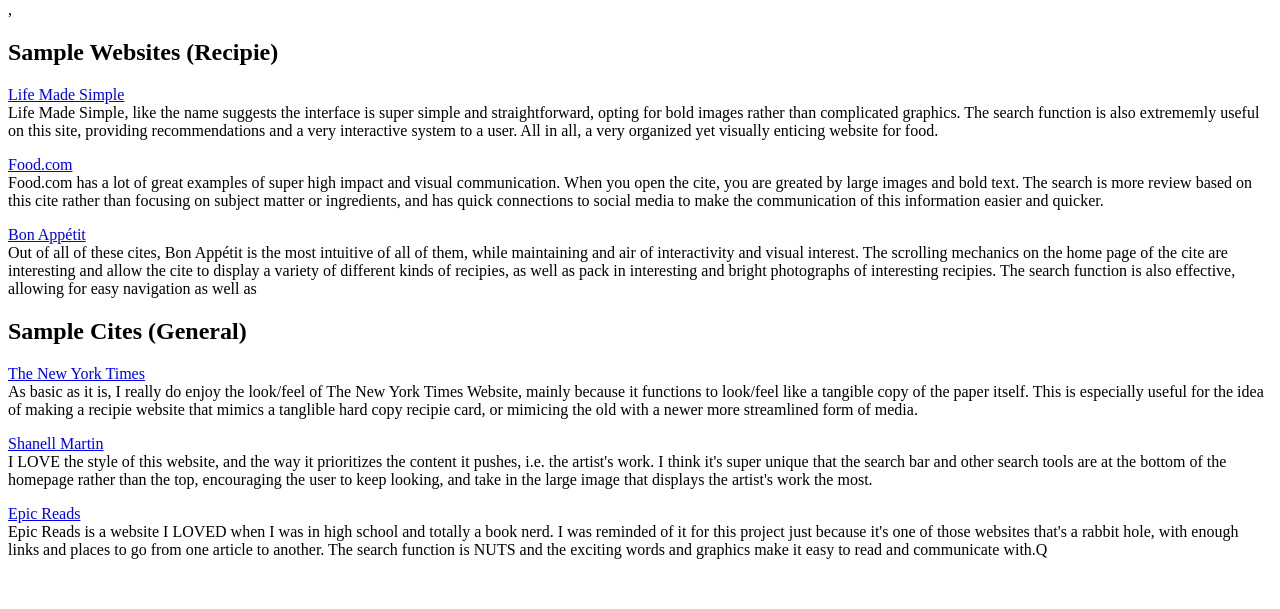
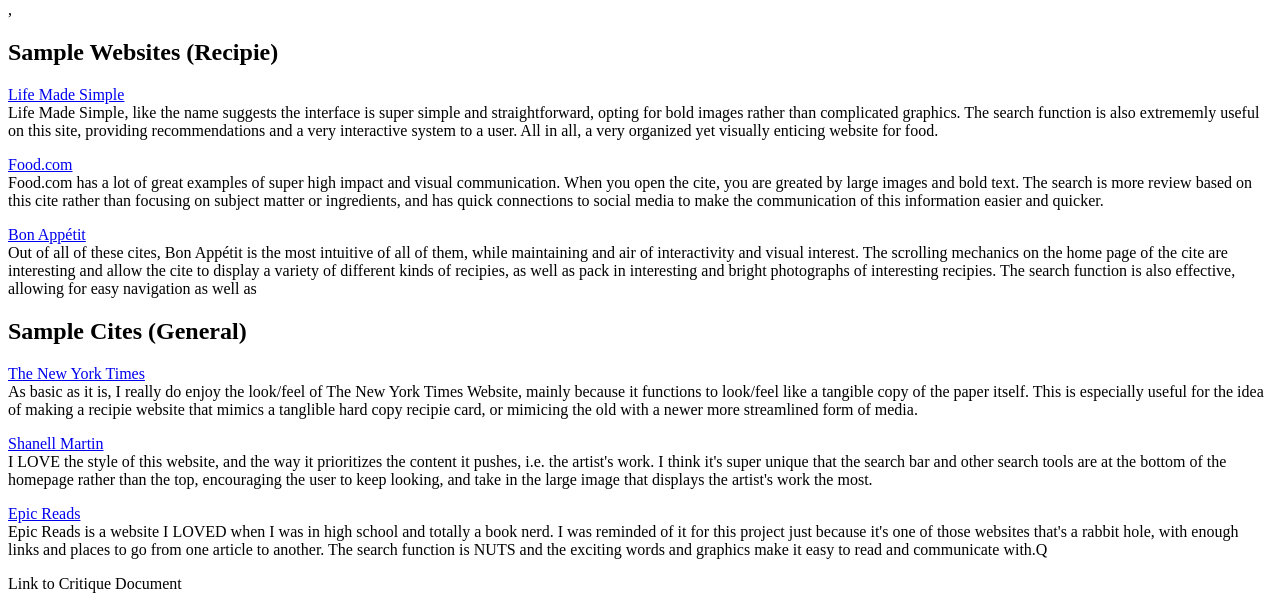
Before and after one commit to daddaz/ifspring2022, a plain HTML site: page content/index.html in a window 1280 px wide. Shown: the part 2439-3048 px from the top of the page. Before the commit the page ends 3014 px from the top, so only its background shows below. Drawn offline with Linux system fonts and the light colour scheme.

Commit message:
New Push - Recipe Content

```diff
--- a/content/index.html
+++ b/content/index.html
@@ -87,6 +87,8 @@
             <p><a href="https://www.epicreads.com">Epic Reads</a>
             <br>
             Epic Reads is a website I LOVED when I was in high school and totally a book nerd. I was reminded of it for this project just because it's one of those websites that's a rabbit hole, with enough links and places to go from one article to another. The search function is NUTS and the exciting words and graphics make it easy to read and communicate with.Q</p>
+
+            <p>Link to Critique Document <a href="https://docs.google.com/document/d/12tUTxoIw1LQtdiWo1w1tGIeM--kn9TTZYc9Ftgyfh-4/edit?usp=sharing"></a> </p>
         </section>
     </body>
 </html>
```
